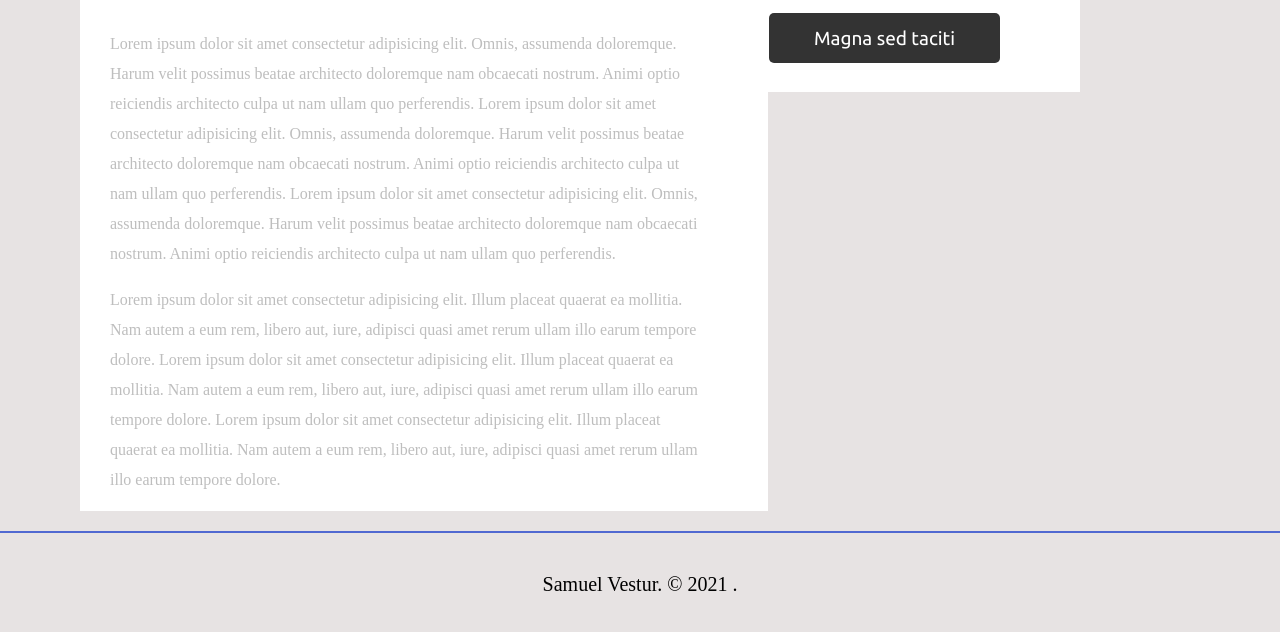
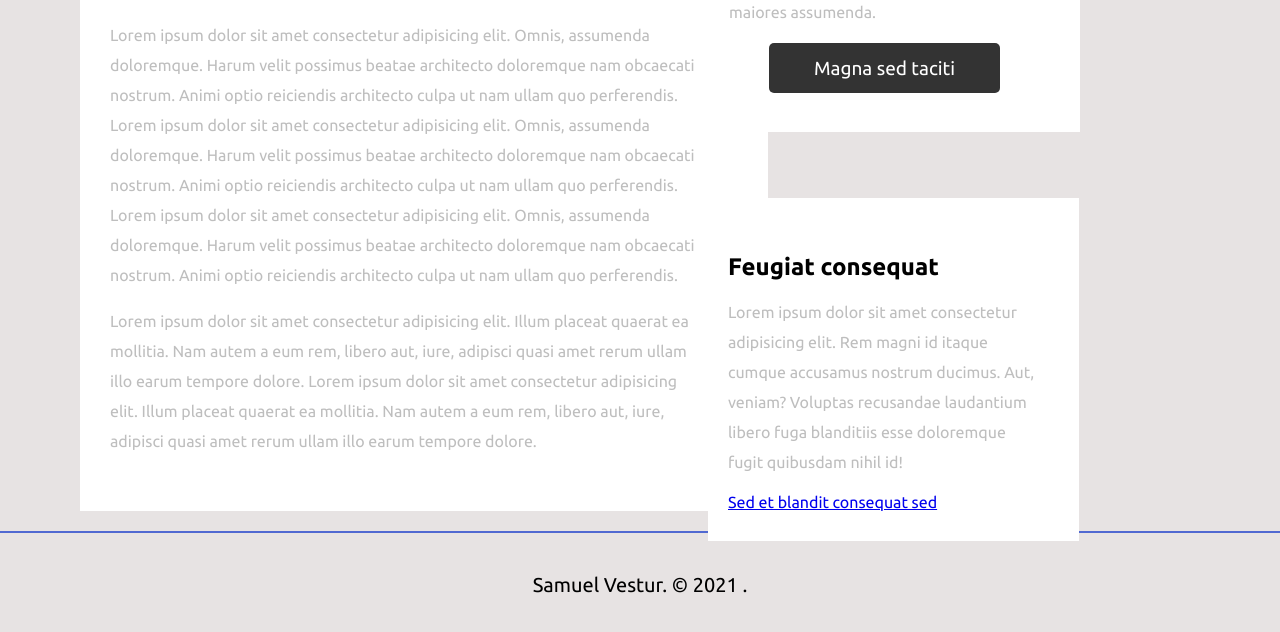
Before and after one commit to SamuelVestur/Blog2, a plain HTML site: page index.html in a window 1280 px wide. Shown: the part 578-1210 px from the top of the page. Drawn offline with Linux system fonts and the light colour scheme.

Commit message:
dokoncenie prvej casti ulohy zajtra sa vrhnem na druhu cast

```diff
--- a/css/style.css
+++ b/css/style.css
@@ -2,6 +2,7 @@ html,
 body {
   margin: 0;
   background: rgb(231, 227, 227);
+  font-family: "Ubuntu", sans-serif;
 }
 
 main {
@@ -113,7 +114,7 @@ h2 {
   background: #fff;
   float: right;
   width: 371px;
-  height: 460px;
+  height: 500px;
 
   position: absolute;
   top: 210px;
@@ -176,3 +177,50 @@ footer p {
 footer p::after {
   content: " . ";
 }
+
+.group-bottom:before,
+.group-bottom:after {
+  content: " ";
+  display: table;
+}
+
+.group-bottom:after {
+  clear: both;
+}
+
+.group-bottom {
+  *zoom: 1;
+}
+
+.group-bottom {
+  background: #fff;
+  float: right;
+  width: 371px;
+  height: 343px;
+
+  position: absolute;
+  right: 201px;
+  bottom: -319px;
+}
+
+.nadpis-bottom {
+  text-align: left;
+  padding-left: 0;
+  margin-left: 20px;
+
+  padding-bottom: 0;
+  margin-bottom: 0;
+}
+
+.text-bottom {
+  line-height: 30px;
+  display: block;
+  float: left;
+  margin-left: 20px;
+  margin-right: 40px;
+  color: rgb(190, 190, 190);
+}
+
+.link-bottom {
+  margin-left: 20px;
+}
--- a/index.html
+++ b/index.html
@@ -16,6 +16,7 @@
       </div>
 
         <main>
+            <aside>
                 <div class="group">
                     <img src="img/main.jpg" alt="Uvodny obrazok">
 
@@ -33,11 +34,14 @@
                         <p>
                             Lorem ipsum dolor sit amet consectetur adipisicing elit. Illum placeat quaerat ea mollitia. Nam autem a eum rem, libero aut, iure, adipisci quasi amet rerum ullam illo earum tempore dolore.
                             Lorem ipsum dolor sit amet consectetur adipisicing elit. Illum placeat quaerat ea mollitia. Nam autem a eum rem, libero aut, iure, adipisci quasi amet rerum ullam illo earum tempore dolore.
-                    Lorem ipsum dolor sit amet consectetur adipisicing elit. Illum placeat quaerat ea mollitia. Nam autem a eum rem, libero aut, iure, adipisci quasi amet rerum ullam illo earum tempore dolore.
                         </p>
 
                     </article>
                 </div>
+
+            </aside>
+
+            <aside>
 
                 <div class="group-right">
                     <img class="pic-right" src="img/left-one.jpg" alt="Obrazok v pravo">
@@ -54,6 +58,27 @@
 
                 </div>
 
+            </aside>
+
+            <aside>
+                <div class="group-bottom">
+
+                    <h1 class="nadpis-bottom">Feugiat consequat</h1>
+
+                    <article>
+
+                        <p class="text-bottom">
+                            Lorem ipsum dolor sit amet consectetur adipisicing elit. Rem magni id itaque cumque accusamus nostrum ducimus. Aut, veniam? Voluptas recusandae laudantium libero fuga blanditiis esse doloremque fugit quibusdam nihil id!
+                        </p>
+
+                        <a class="link-bottom" href="#">Sed et blandit consequat sed</a>
+                    </article>
+
+
+                </div>
+
+            </aside>
+
       </main>
 
       <footer>
```
Lines whose indentation alone changed are shown as unchanged.
